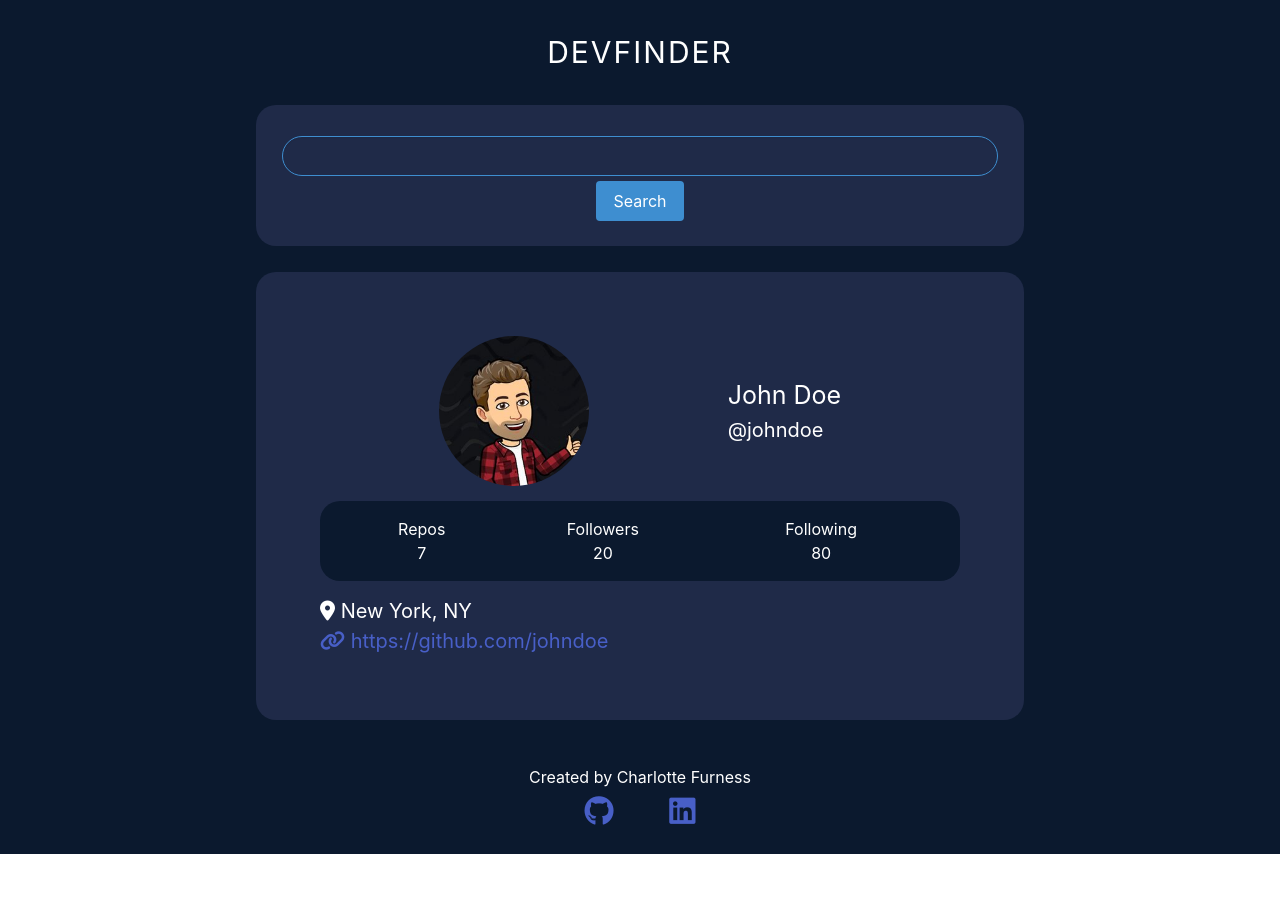
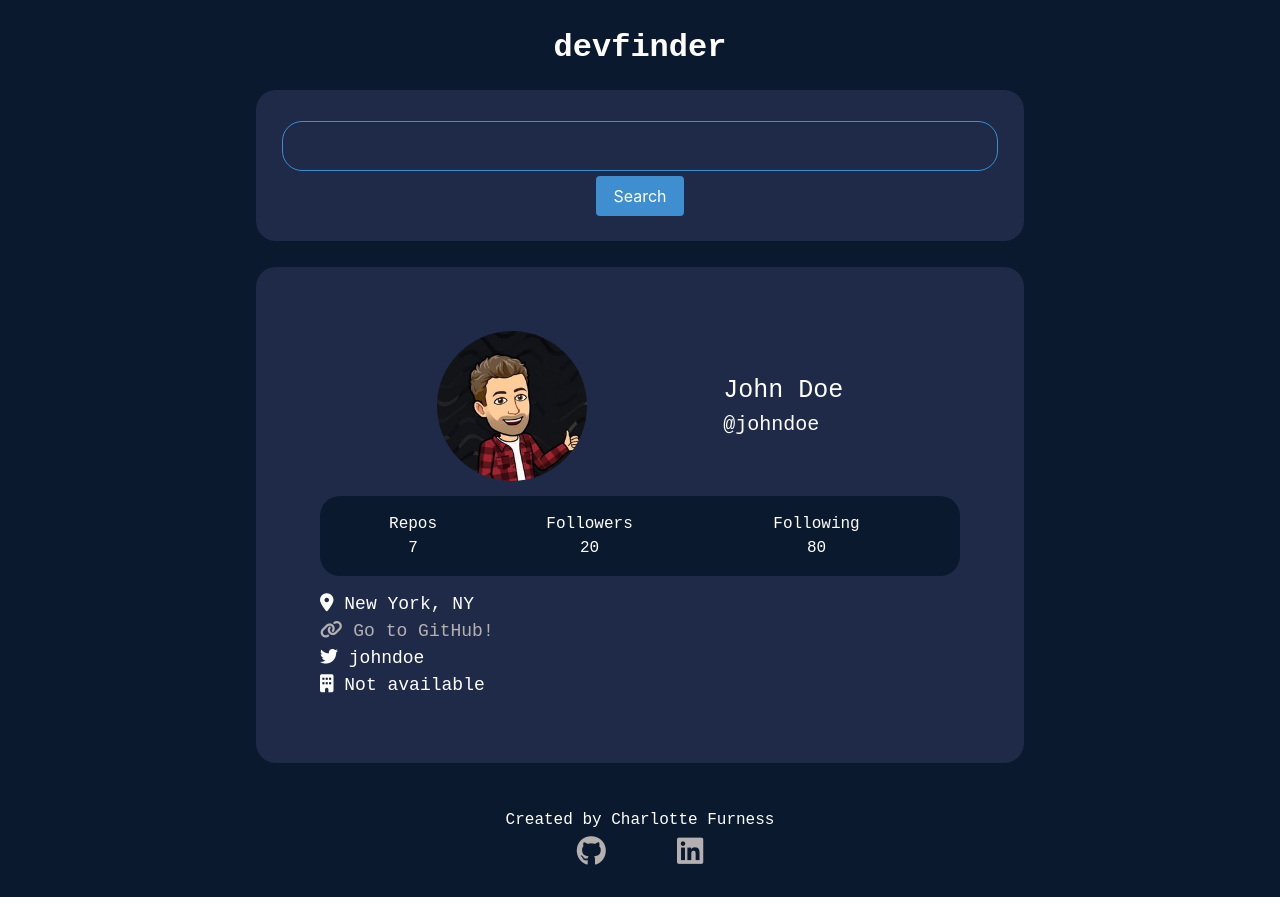
Before and after one commit to charlottefurn/react-dev-finder, a React (Create React App) app in the folder my-app/: page / in a window 1280 px wide. Before the commit the page ends 854 px from the top, so only its background shows below. Built offline with nearby package versions, Linux system fonts and the light colour scheme.

Commit message:
Makes information conditional

```diff
--- a/my-app/src/App.css
+++ b/my-app/src/App.css
@@ -5,12 +5,10 @@ body {
   margin: 0;
   padding: 0;
   box-sizing: border-box;
+  font-family: monospace;
 }
 
-.heading {
-  color: white;
-  font-size: 30px;
-  letter-spacing: 2px;
+.title {
   margin: 30px 0;
 }
 
@@ -28,6 +26,7 @@ body {
   color: white;
   text-align: center;
   margin: 5px 0;
+  height: 50px;
 }
 
 .results-container {
@@ -36,10 +35,6 @@ body {
   border-radius: 20px;
   margin: 2% 0;
   padding: 5%;
-}
-
-.container h2 {
-  color: white;
 }
 
 h1 {
@@ -86,10 +81,14 @@ img {
   margin: 20px 0;
 }
 
-.icons {
+.contact .icons {
   font-size: 30px;
 }
 
-.icons i:hover {
-  color: white;
+.icons h1 {
+  font-size: 18px;
 }
+
+.icons a {
+  color: rgb(180, 176, 176);
+}
--- a/my-app/src/App.tsx
+++ b/my-app/src/App.tsx
@@ -1,13 +1,12 @@
 import "./App.css";
 import { ReactElement, useState } from "react";
-import { Search } from "./Search.tsx";
 import { Details } from "./Details.tsx";
 import { Contact } from "./Contact.tsx";
 
 const App = (): ReactElement => {
   return (
       <div className="is-flex is-flex-direction-column is-align-items-center">
-        <h2 className="heading">devfinder</h2>
+        <h2 className="title is-3 has-text-white">devfinder</h2>
         <Details />
         <Contact />
       </div>
--- a/my-app/src/Contact.tsx
+++ b/my-app/src/Contact.tsx
@@ -6,7 +6,7 @@ export const Contact = (): ReactElement => {
         <p>Created by Charlotte Furness</p>
         <div className="icons is-flex is-flex-direction-row is-justify-content-space-evenly">
           <a target="_blank" href="https://github.com/charlottefurn"><i className="fab fa-github"></i></a>
-          <a target="_blank" href="https://www.linkedin.com/in/charlotte-furness-859027211/"><i class="fab fa-linkedin"></i></a>
+          <a target="_blank" href="https://www.linkedin.com/in/charlotte-furness-859027211/"><i className="fab fa-linkedin"></i></a>
         </div>
       </div>
     )
--- a/my-app/src/Details.tsx
+++ b/my-app/src/Details.tsx
@@ -1,5 +1,6 @@
 import { ReactElement, useState } from "react";
 import defaultAvatar from "../src/avatar.jpg";
+import { FollowersModal } from "./FollowersModal.tsx";
 import { User } from "./User";
 
 export const Details = (): ReactElement => {
@@ -11,9 +12,12 @@ export const Details = (): ReactElement => {
       url: "https://github.com/johndoe",
       public_repos: "7",
       followers: "20",
-      following: "80"
+      following: "80",
+      twitter_username: "johndoe",
+      company: null
     });
     const [inputName, setInputName] = useState<string>("");
+    const [clicked, setClick] = useState<boolean>(false)
 
     const submit = (event): void => {
       event.preventDefault();
@@ -26,12 +30,10 @@ export const Details = (): ReactElement => {
       });
     }
 
-
     return (
       <>
         <div className="search-container">
         <form id="form" autoComplete="off">
-          <div >
             <input
               type="text"
               className="input is-info"
@@ -39,7 +41,6 @@ export const Details = (): ReactElement => {
               onChange={event => setInputName(event.target.value)}
             />
             <button className="button is-info" onClick={submit}>Search</button>
-          </div>
         </form>
       </div>
 
@@ -54,6 +55,7 @@ export const Details = (): ReactElement => {
 
             <div className="stats is-flex is-flex-direction-row is-justify-content-center is-align-items-center">
               <table>
+                <tbody>
                 <tr>
                   <td>Repos</td>
                   <td>Followers</td>
@@ -64,13 +66,20 @@ export const Details = (): ReactElement => {
                   <td>{user.followers}</td>
                   <td>{user.following}</td>
                 </tr>
+                </tbody>
               </table>
             </div>
 
-            <div className="is-flex is-flex-direction-column">
-              <h1><i className="fas fa-map-marker-alt"></i> {user.location}</h1>
+            <div className="icons is-flex is-flex-direction-column">
+              <h1><i className="fas fa-map-marker-alt"></i> {user.location === null ? "Not available" : user.location}</h1>
               <h1>
-                <a target="_blank" href="#"><i className="fas fa-link"></i> {user.url}</a>
+                <a target="_blank" href={user.url}><i className="fas fa-link"></i> Go to GitHub!</a>
+              </h1>
+              <h1>
+              <i className="fab fa-twitter"></i> {user.twitter_username === null ? "Not available" : user.twitter_username}
+              </h1>
+              <h1>
+              <i className="fas fa-building"></i> {user.company === null ? "Not available" : user.company}
               </h1>
             </div>
 
--- a/my-app/src/User.ts
+++ b/my-app/src/User.ts
@@ -7,4 +7,6 @@ export interface User {
     public_repos: string;
     followers: string;
     following: string;
+    twitter_username: string;
+    company: string;
 }
```
